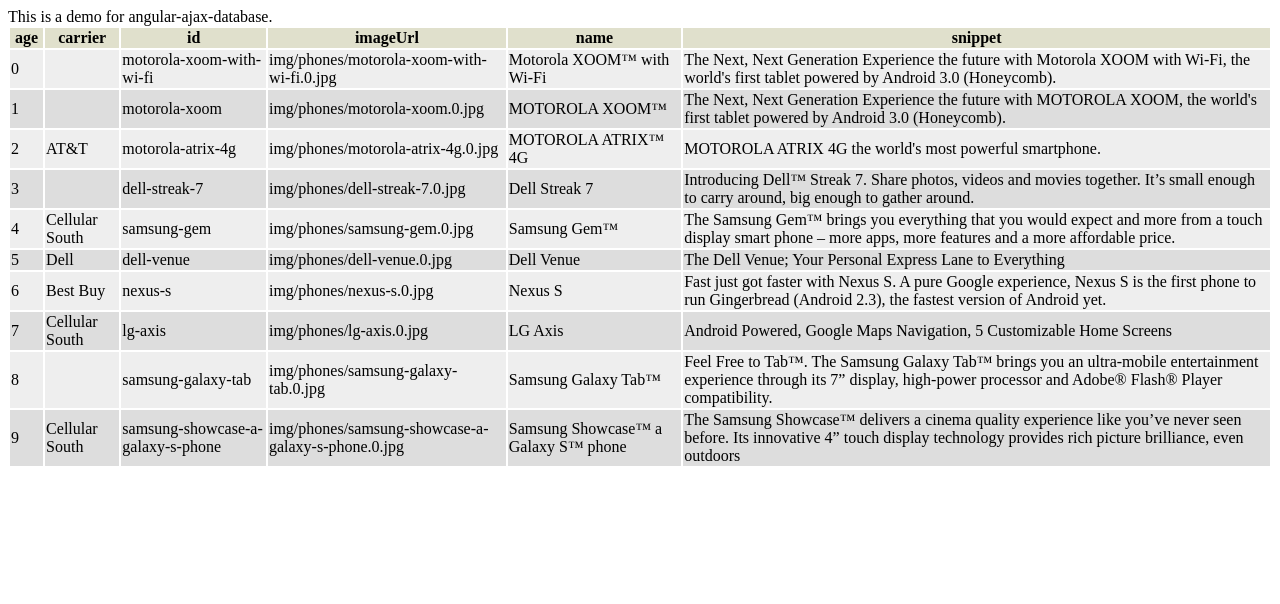
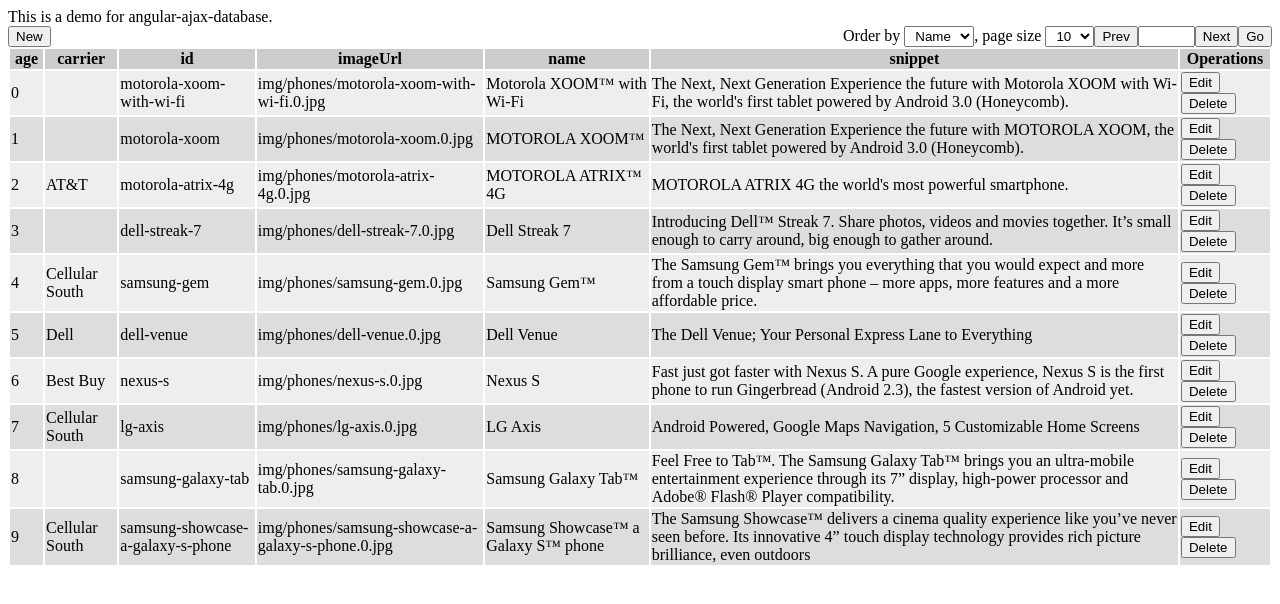
Before and after one commit to wangjingfei/angular-database, a plain HTML site: page demo/index.html in a window 1280 px wide. Drawn offline with Linux system fonts and the light colour scheme; files that its build step writes are made by us from their sources.

Commit message:
Add control part of database table.

```diff
--- a/demo/demo.css
+++ b/demo/demo.css
@@ -8,7 +8,7 @@ table.angular-database-table {
 }
 
 table.angular-database-table thead tr th {
-	background: #E0E0CC;
+	background: #CCCCCC;
 	font-weight: bold;
 	padding: 1px 5px 1px 5px;
 	text-align: center;
@@ -23,3 +23,7 @@ table.angular-database-table tbody tr:nth-child(odd) {
 	background: #EEEEEE;
 	padding: 1px 5px 1px 5px;
 }
+
+.angular-database-table-pagination select {
+	padding: 1px 6px;
+}
--- a/src/angular-database.js
+++ b/src/angular-database.js
@@ -8,9 +8,17 @@ module.directive("ajaxDatabaseTable", ["ajaxDatabaseConfig", function(ajaxDataba
 	return {
 		restrict: "E",
 		require: "?ngModel",
-		template: "<table class=\"angular-database-table\"><thead><th ng-repeat=\"(header, null) in headers\">{{header}}</th></thead>" +
+		template: "<span style=\"float:left\" class=\"angular-database-table-control\"><button ng-click=\"\">New</button></span>" +
+					"<span style=\"float:right\" class=\"angular-database-table-pagination\">" +
+					"<span>Order by </span>" + "<select><options><option value=\"name\">Name</option><option value=\"updateTime\">Time</option></options></select>" +
+					"<span>, page size </span>" +
+					"<select><options><option value=\"10\">10</option><option value=\"20\">20</option><option value=\"50\">50</option></options></select>" +
+					"<button>Prev</button>" + "<input type=\"text\" maxlength=\"4\" size=\"4\">" + "<button>Next</button>" + "<button>Go</button>" +
+					"</span>" +
+
+					"<table class=\"angular-database-table\"><thead><th ng-repeat=\"(header, null) in headers\">{{header}}</th><th>Operations</th></thead>" +
 					"<tbody><tr ng-repeat=\"item in items\"><td ng-repeat=\"(header, null) in headers\">" +
-					"{{item[header]}}</td></tr></tbody></table>",
+					"{{item[header]}}</td><td><button>Edit</button><button>Delete</button></td></tr></tbody></table>",
 		scope: {
 			ngModel: "="
 		},
```
